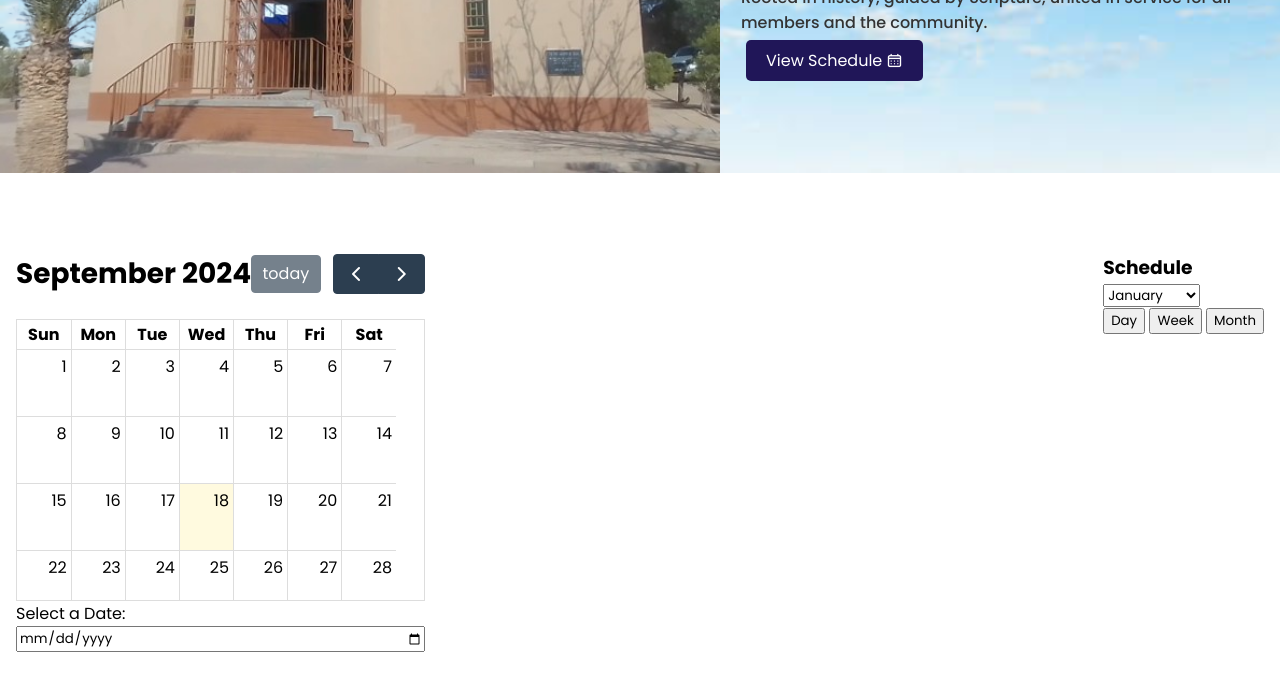
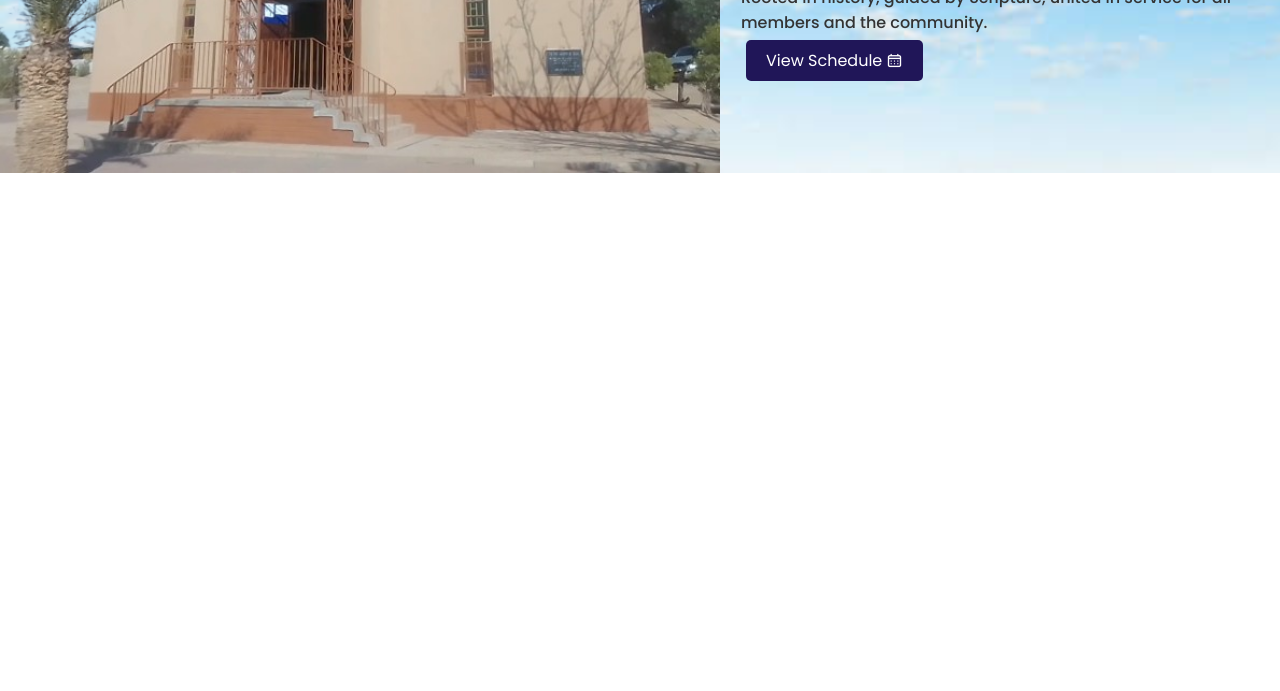
Before and after one commit to sein-pr/URCSA-KC, a plain HTML site: page index.html in a window 1280 px wide. Shown: the part 627-1318 px from the top of the page. After the commit the page ends 800 px from the top, so only its background shows below. Drawn offline with nearby package versions, Linux system fonts and the light colour scheme.

```diff
--- a/index.html
+++ b/index.html
@@ -56,35 +56,6 @@
         </section>
     </main>
 
-    <div class="schedule-modal">
-        <div class="calendar" id="calendar">
-            <label for="calendar">Select a Date:</label>
-        <input type="date" id="calendar" name="calendar">
-        </div>
-
-        <div class="schedule-item">
-            <h3>Schedule</h3>
-            <div class="view-option">
-                <select name="months" id="months">
-                    <option value="January">January</option>
-                    <option value="February">February</option>
-                    <option value="March">March</option>
-                    <option value="April">April</option>
-                    <option value="May">May</option>
-                    <option value="June">June</option>
-                    <option value="July">July</option>
-                    <option value="August">August</option>
-                    <option value="September">September</option>
-                    <option value="October">October</option>
-                    <option value="November">November</option>
-                    <option value="December">December</option>
-                </select>
-                <div class="btn">
-                    <button>Day</button>
-                    <button>Week</button>
-                    <button>Month</button>
-                </div>
-            </div>
 
         </div>
     </div>
```
Also changed, not shown: assets/img/Untitled design (1).png (added), assets/img/Untitled design (2).png (added), assets/img/original.jpg (added).
